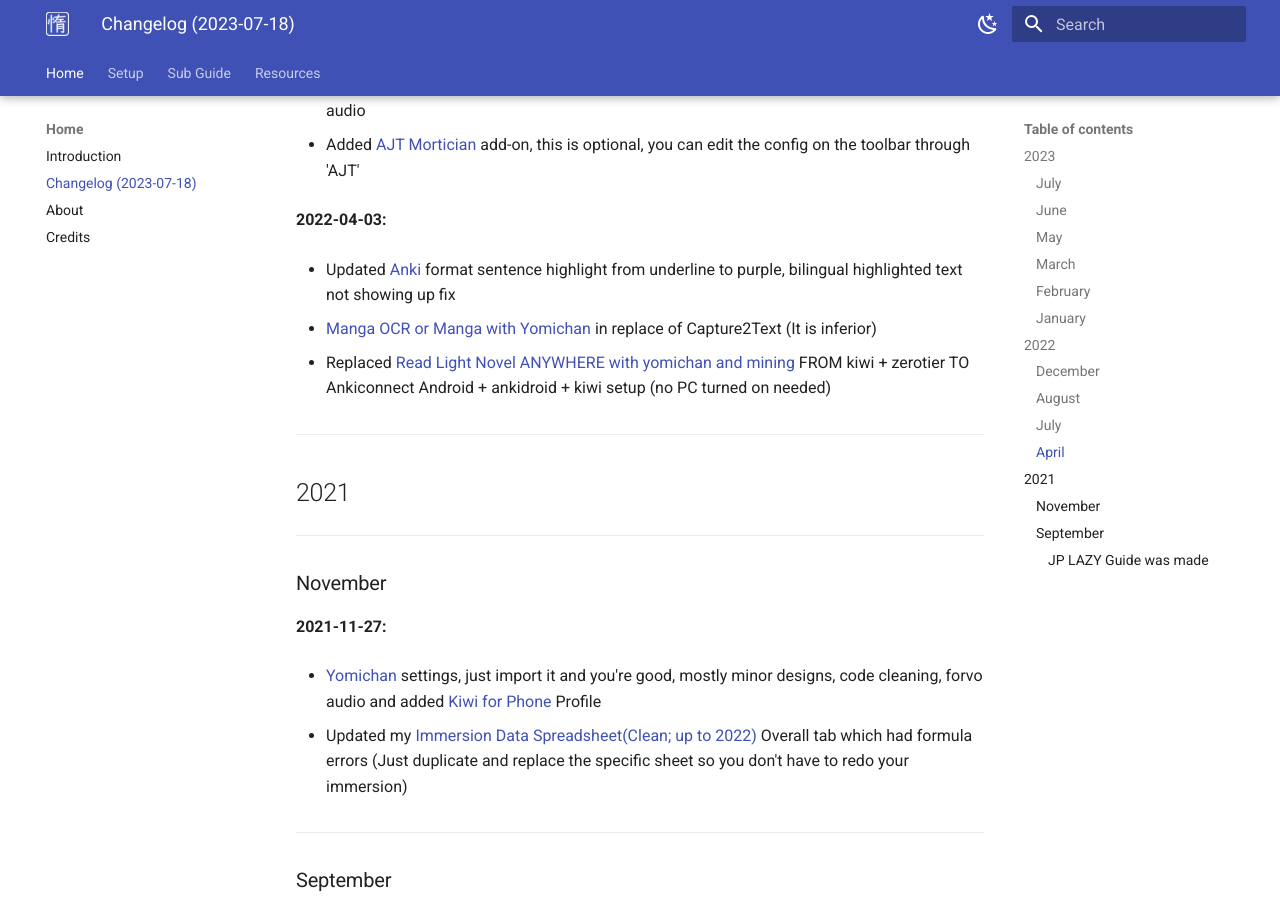
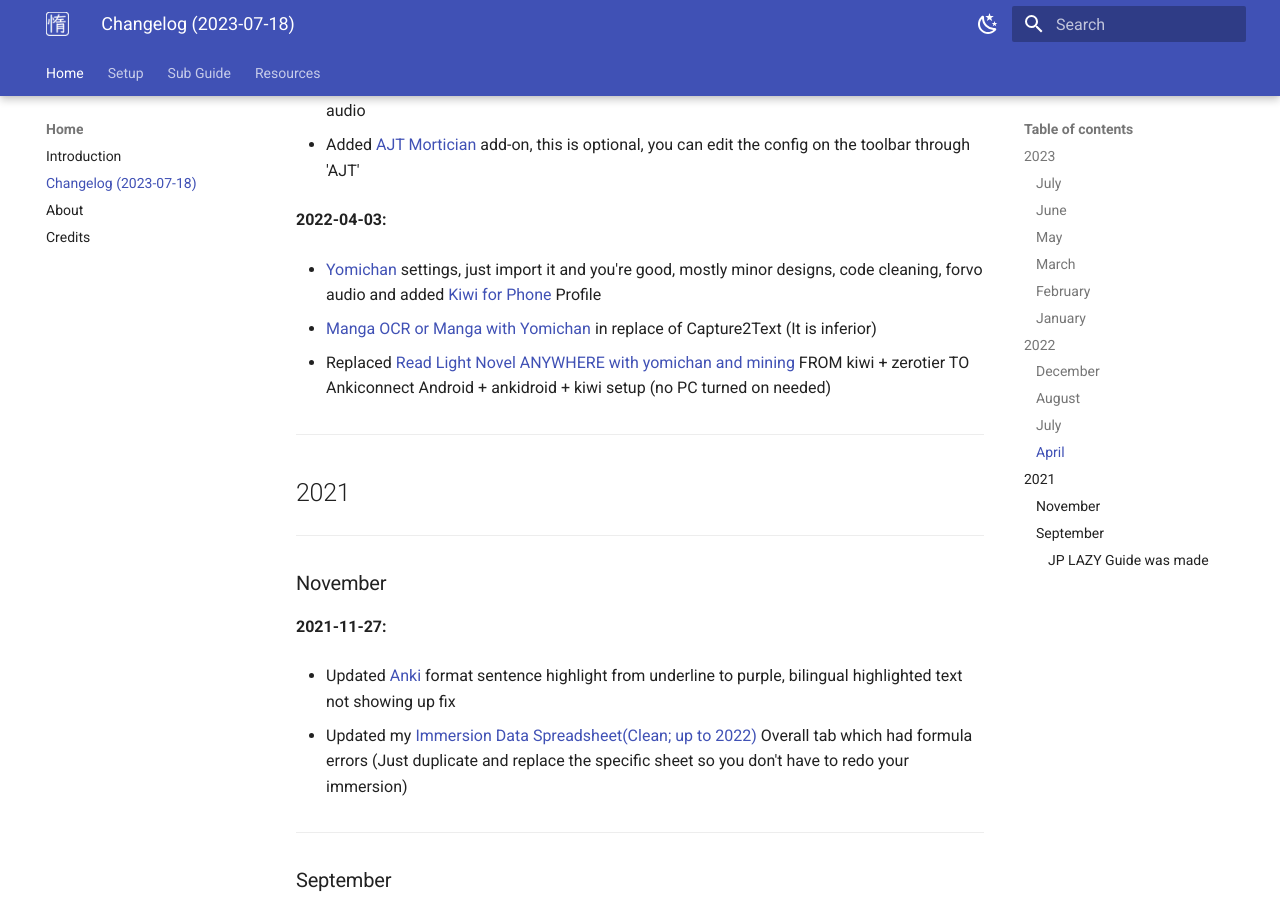
Before and after one commit to Xelieu/xelieu.github.io, an MkDocs documentation site: the page built from docs/jp-lazy-guide/changelog.md, in a window 1280 px wide and 900 px high, scrolled down 4799 px. Built offline with MkDocs 1.6.1 and Material for MkDocs 9.7.7, drawn with Linux system fonts in a browser that asks for light colours; some of the changed lines change nothing that is shown.

Commit message:
$updated info

```diff
--- a/docs/jp-lazy-guide/changelog.md
+++ b/docs/jp-lazy-guide/changelog.md
@@ -208,7 +208,7 @@
 
 **2022-04-03:**
 
-- Updated [Anki](https://rentry.co/lazyXel#anki) format sentence highlight from underline to purple, bilingual highlighted text not showing up fix
+- [Yomichan](https://rentry.co/lazyXel#yomichan) settings, just import it and you're good, mostly minor designs, code cleaning, forvo audio and added [Kiwi for Phone](https://rentry.co/lazyXel#read-light-novel-anywhere-with-yomichan-and-mining) Profile
 
 - [Manga OCR or Manga with Yomichan](https://rentry.co/lazyXel#mangaocr-or-manga-with-yomichan) in replace of Capture2Text (It is inferior)
 
@@ -224,7 +224,7 @@
 
 **2021-11-27:**
 
-- [Yomichan](https://rentry.co/lazyXel#yomichan) settings, just import it and you're good, mostly minor designs, code cleaning, forvo audio and added [Kiwi for Phone](https://rentry.co/lazyXel#read-light-novel-anywhere-with-yomichan-and-mining) Profile
+- Updated [Anki](https://rentry.co/lazyXel#anki) format sentence highlight from underline to purple, bilingual highlighted text not showing up fix
 
 - Updated my [Immersion Data Spreadsheet(Clean; up to 2022)](https://docs.google.com/spreadsheets/d/1VnPPeWW5pWxDtNDGktyG5_F3JXckMgpJlF3ud5DHVDw/edit?usp=sharing) Overall tab which had formula errors (Just duplicate and replace the specific sheet so you don't have to redo your immersion)
 
```
